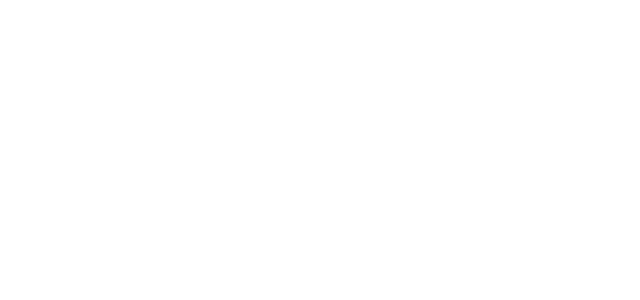
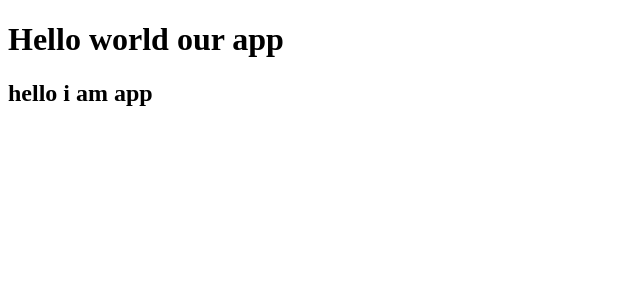
Before and after one commit to sundargautam/coursly-react-session, a React (Create React App) app: page / in a window 1280 px wide. Shown: the top 300 px of the page, without its empty margins (0-640 px from the left). Built offline with nearby package versions, Linux system fonts and the light colour scheme.

Commit message:
jan-6-functional-component and props

```diff
--- a/public/index.html
+++ b/public/index.html
@@ -6,8 +6,6 @@
     <title>React App</title>
   </head>
   <body>
-
     <div id="root"></div>
-
   </body>
 </html>
--- /dev/null
+++ b/src/App.css
@@ -0,0 +1,5 @@
+.main-app {
+  height: 500px;
+  width: 500px;
+  background-color: red;
+}
--- a/src/App.js
+++ b/src/App.js
@@ -1,19 +1,10 @@
-import React, { Component } from "react";
+//eventlistening,props,statemangement,lifecycle
 
-class App extends Component {
-  constructor(props) {
-    super(props);
-
-  }
-
-
-  render() {
-    return (
-      <div className="main-app">
-
-      </div>
-    );
-  }
-}
-
-export default App;
+export const App = ({ name, description }) => {
+  return (
+    <div className="main-app">
+      <h1>Hello world {name}</h1>
+      <h2>{description}</h2>
+    </div>
+  );
+};
--- a/src/index.js
+++ b/src/index.js
@@ -1,10 +1,10 @@
 import React from "react";
 import ReactDOM from "react-dom";
-import App from "./App";
+import {App} from "./App";
 
 ReactDOM.render(
   <React.StrictMode>
-    <App />
+    <App name="our app" description="hello i am app" />
   </React.StrictMode>,
   document.getElementById("root")
 );
```
